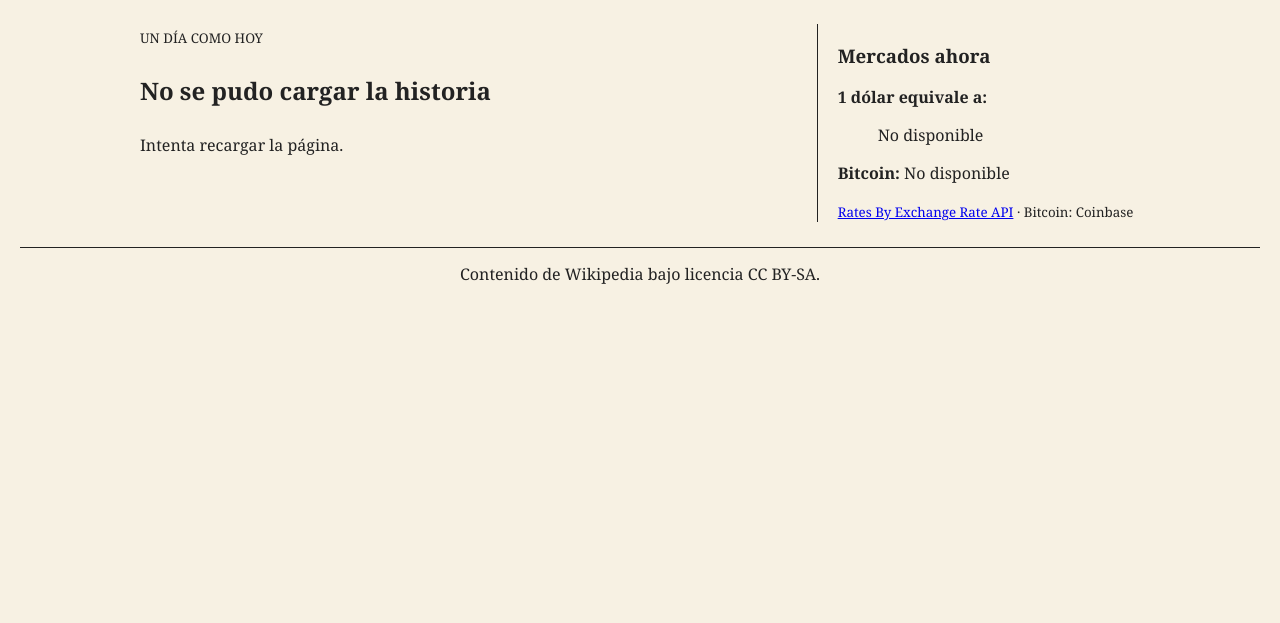
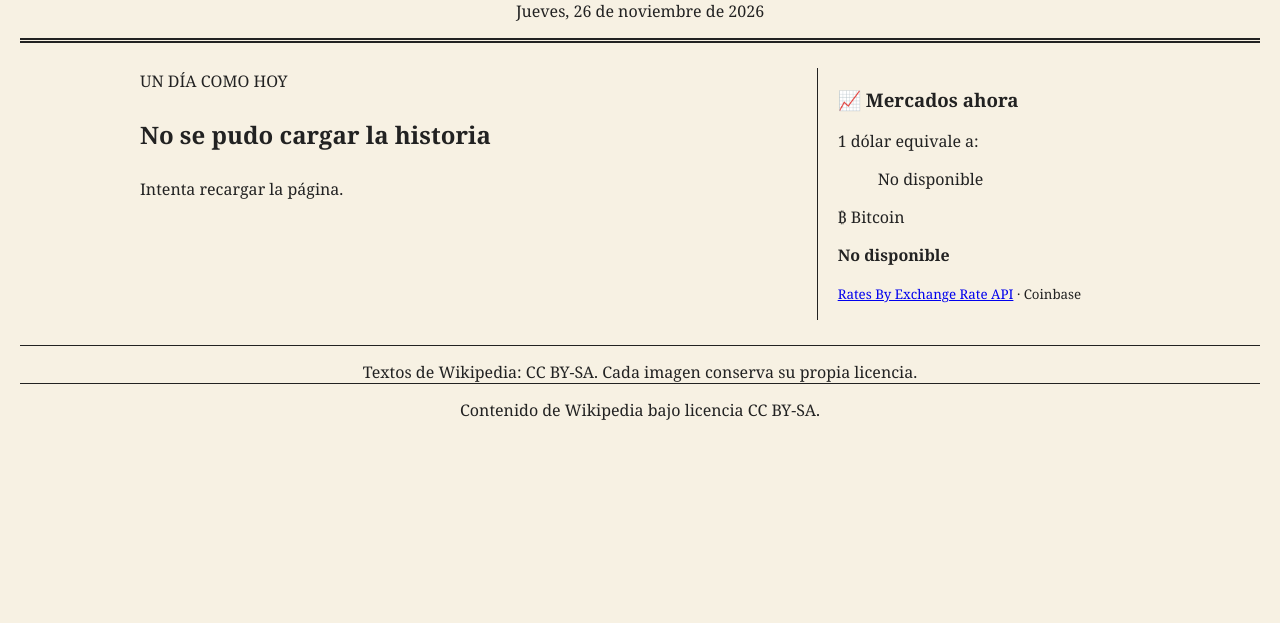
Before and after one commit to penafieldiego76-glitch/Financial-Daily, a plain HTML site: page index.html in a window 1280 px wide. Shown: the part 177-800 px from the top of the page. Drawn offline with Linux system fonts and the light colour scheme; no server answers.

Commit message:
Update index.html

```diff
--- a/index.html
+++ b/index.html
@@ -8,24 +8,34 @@
 </head>
 <body>
   <header>
+    <p>EL DIARIO DEL DINERO</p>
     <h1>Historias Financieras</h1>
     <p id="fecha"></p>
   </header>
   <main>
     <article>
-      <small>UN DÍA COMO HOY</small>
-      <h2 id="titulo">Cargando...</h2>
-      <p id="relato"></p>
-      <p id="contexto"></p>
-      <a id="fuente" target="_blank" rel="noopener" hidden>Leer la fuente</a>
+      <img id="foto" alt="" hidden>
+      <div class="texto">
+        <span class="etiqueta">UN DÍA COMO HOY</span>
+        <h2 id="titulo">Cargando...</h2>
+        <div id="relato"></div>
+        <div id="contexto"></div>
+        <a id="fuente" target="_blank" rel="noopener" hidden>Leer el artículo y ver créditos</a>
+      </div>
     </article>
     <aside>
-      <h3>Mercados ahora</h3>
-      <p><b>1 dólar equivale a:</b></p>
+      <h3>📈 Mercados ahora</h3>
+      <p>1 dólar equivale a:</p>
       <ul id="monedas"><li>Cargando...</li></ul>
-      <p><b>Bitcoin:</b> <span id="bitcoin">Cargando...</span></p>
-      <small><a href="https://www.exchangerate-api.com">Rates By Exchange Rate API</a> · Bitcoin: Coinbase</small>
+      <p>₿ Bitcoin</p>
+      <strong id="bitcoin">Cargando...</strong>
+      <p><small><a href="https://www.exchangerate-api.com">Rates By Exchange Rate API</a> · Coinbase</small></p>
     </aside>
+  </main>
+  <footer>Textos de Wikipedia: CC BY-SA. Cada imagen conserva su propia licencia.</footer>
+  <script src="script.js"></script>
+</body>
+</html>
   </main>
   <footer>Contenido de Wikipedia bajo licencia CC BY-SA.</footer>
   <script src="script.js"></script>
```
